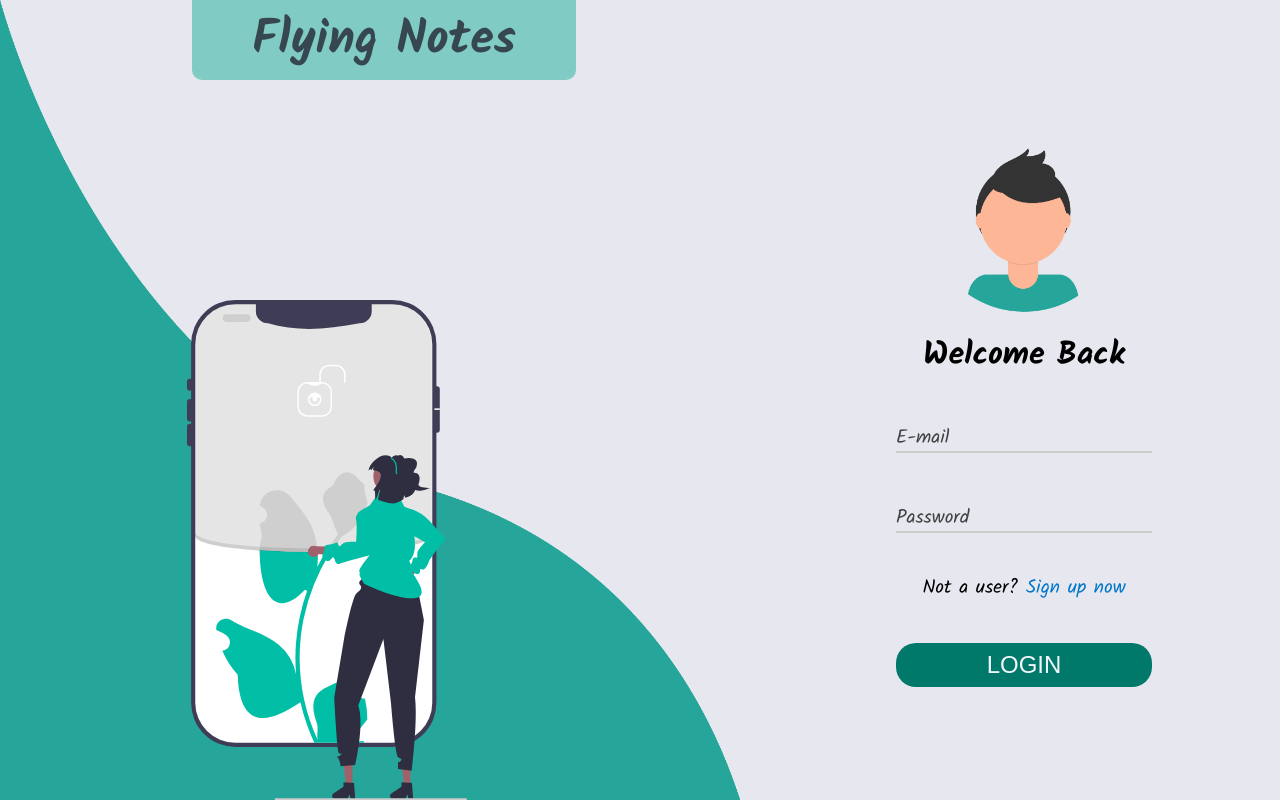
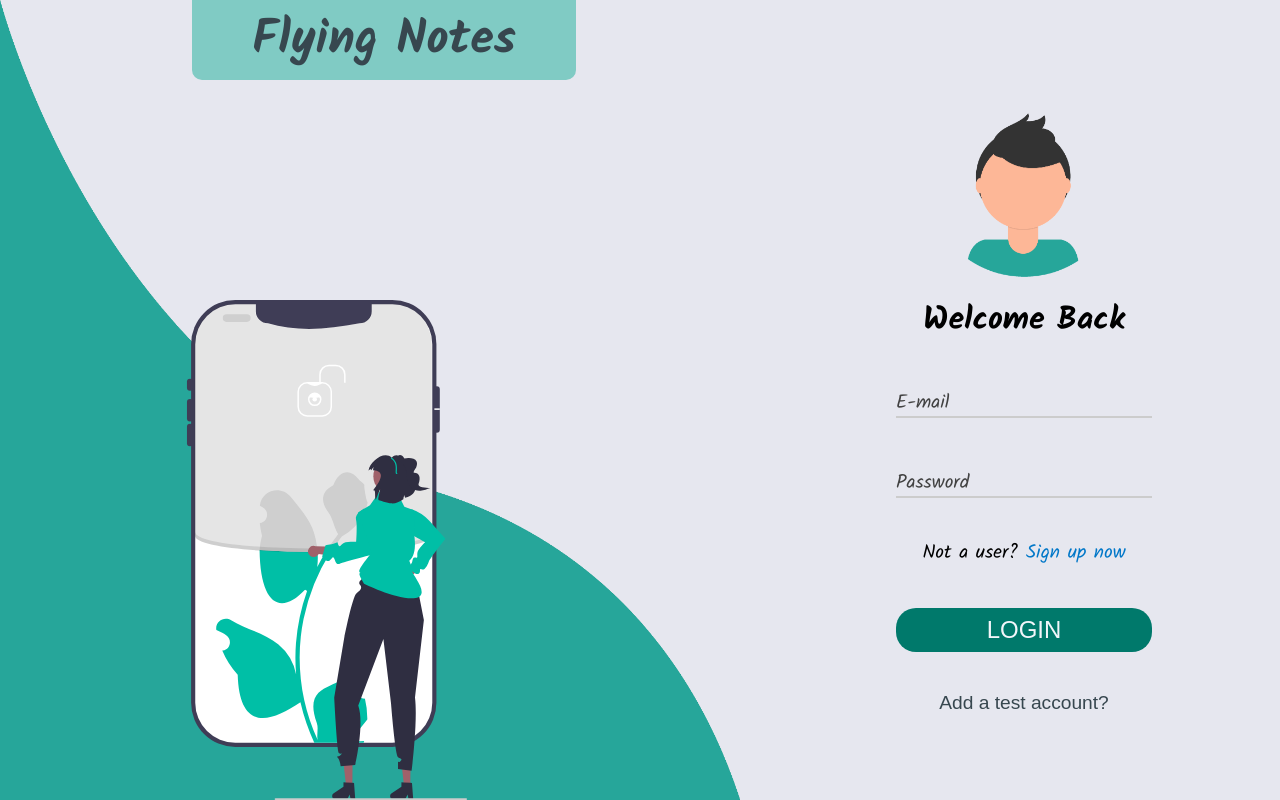
Before and after one commit to FrontEndDevo/Flying-Notes, a React (Create React App) app: page /authentication in a window 1280 px wide. Built offline with nearby package versions, Linux system fonts and the light colour scheme.

Commit message:
Edit some paragraph colors in Home component

```diff
--- a/src/components/Auth/Auth.jsx
+++ b/src/components/Auth/Auth.jsx
@@ -183,6 +183,13 @@ const Auth = () => {
       <p className={classes.invalid}>The password is invalid!</p>
     );
 
+  const addTestAccountHandler = () => {
+    dispatch({ event: "EMAIL_VALUE", value: "test@test.com" });
+    dispatch({ event: "PASSWORD_VALUE", value: "11111111" });
+    dispatch({ event: "EMAIL_VALIDATION", value: true });
+    dispatch({ event: "PASSWORD_VALIDATION", value: true });
+  };
+
   return (
     <section className={classes.auth}>
       <div className={classes["wave-background"]}>
@@ -242,6 +249,9 @@ const Auth = () => {
           )}
           <button>{isMember ? "login" : "Sign up"}</button>
         </form>
+        <button className={classes.test} onClick={addTestAccountHandler}>
+          Add a test account?
+        </button>
         {isAccountCreated && statusMsg}
       </div>
     </section>
--- a/src/components/Auth/Auth.module.scss
+++ b/src/components/Auth/Auth.module.scss
@@ -202,4 +202,16 @@
       color: $light_green;
     }
   }
+
+  .test {
+    padding: 0.5rem 1rem;
+    border: none;
+    background-color: transparent;
+    color: $blue_gray;
+    font-size: $small_font;
+    cursor: pointer;
+    &:hover {
+      text-decoration: underline;
+    }
+  }
 }
--- a/src/index.css
+++ b/src/index.css
@@ -1,4 +1,5 @@
 @import url("https://fonts.googleapis.com/css2?family=Kalam:wght@400;700&display=swap");
+
 * {
   margin: 0;
   padding: 0;
```
